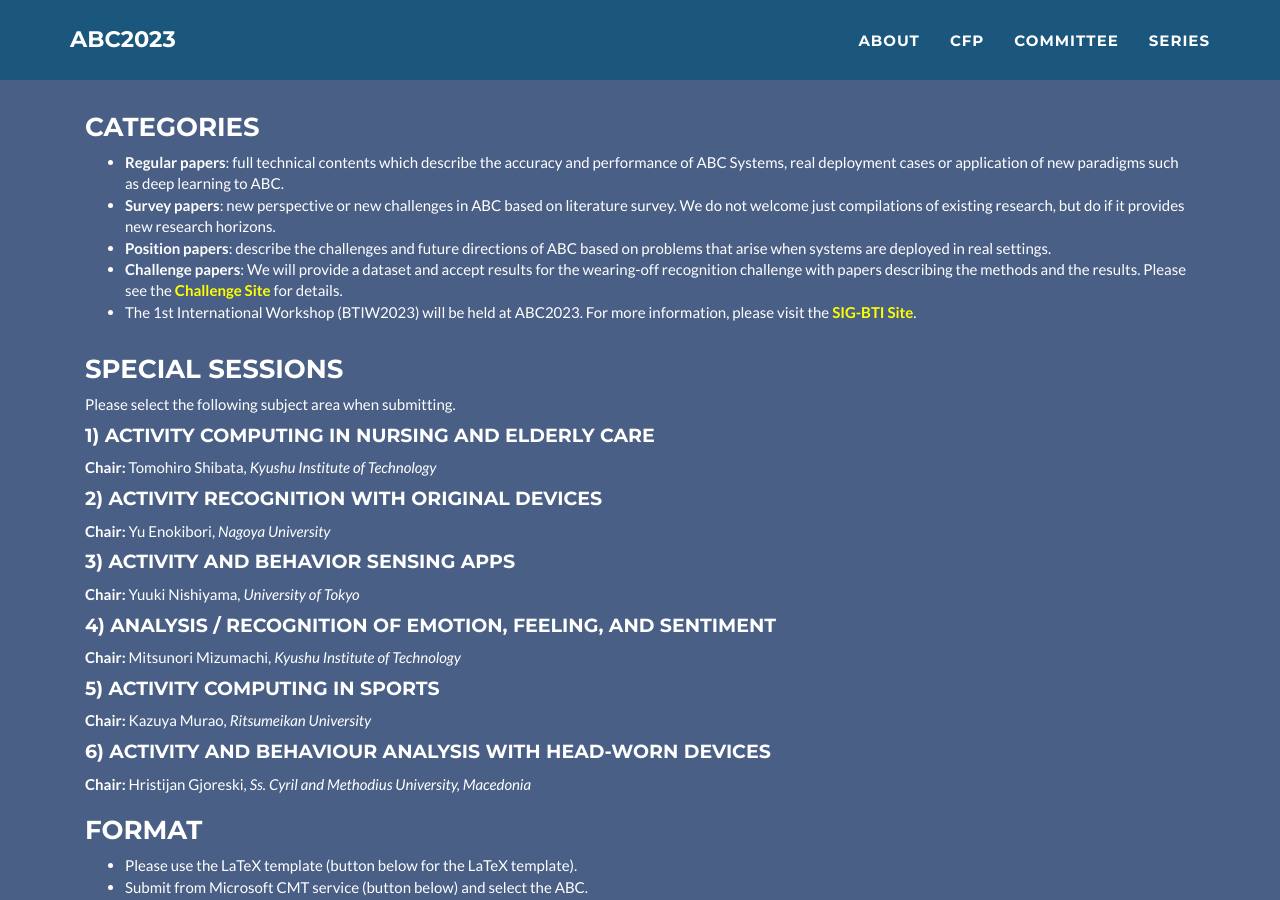
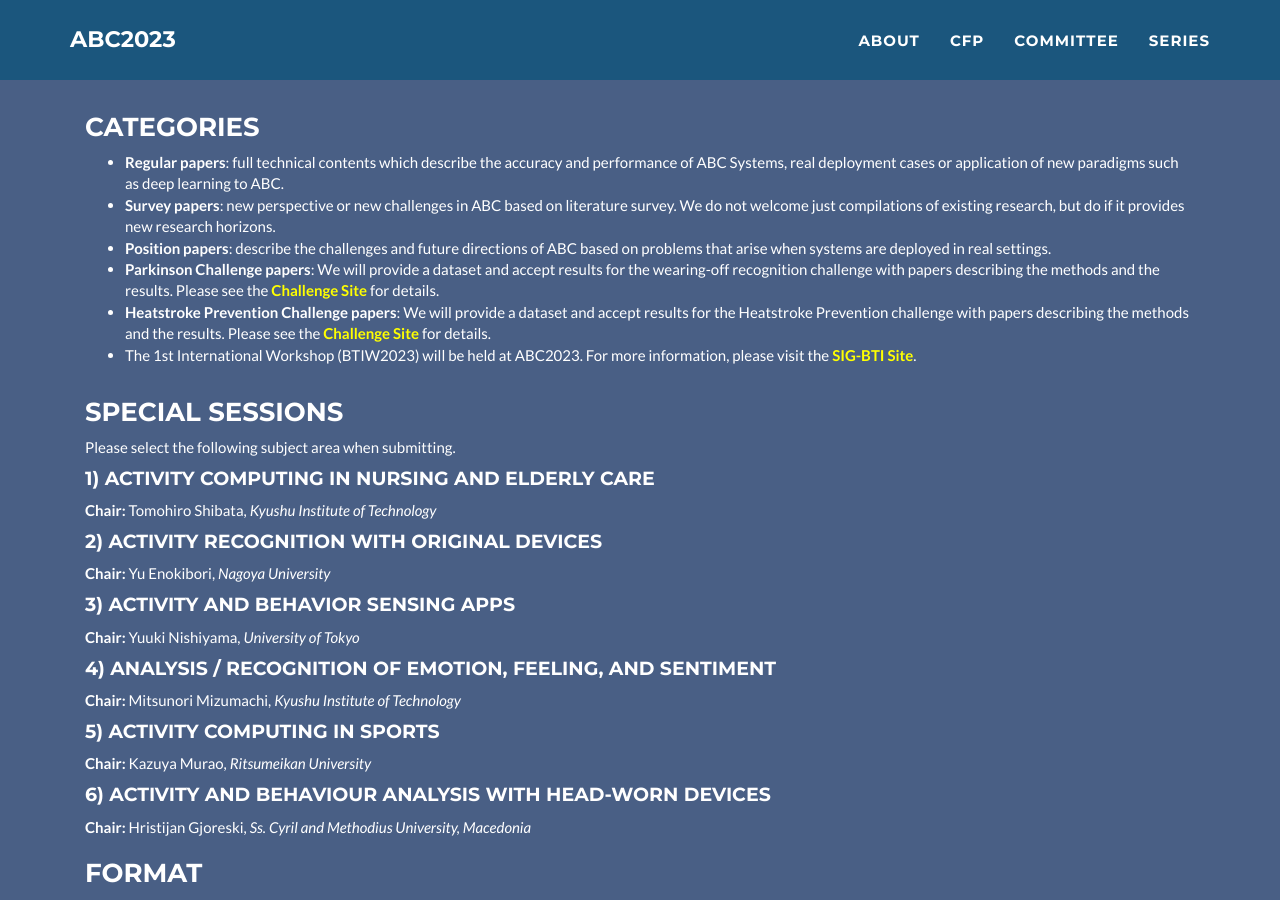
Before and after one commit to abc-research/abc-research.github.io, a Jekyll site: the page built from index.html, in a window 1280 px wide and 900 px high, scrolled down 2118 px. Built offline with Jekyll 4.4.1, drawn with Linux system fonts in a browser that asks for light colours.

Commit message:
Update _config.yml

```diff
--- a/_config.yml
+++ b/_config.yml
@@ -1,6 +1,6 @@
 # Site settings
 title: ABC2023
-email: abc2022@sozolab.jp
+email: abc2023@sozolab.jp
 url: https://abc-research.github.io
 description: "International Conference on Activity and Behavior Computing (ABC), which includes Human Activity Recognition with mobile / environmental sensors in ubiquitous / pervasive domains and with cameras in vision domains, and Human Behavior Analysis for long-term health care, rehabilitation, emotion recognition, human interaction, and so on."
 keywords: "activity recognition, behavior analysis, international conference, activity and behavior computing"
@@ -525,7 +525,8 @@ cfp:
     - item: "<b>Regular papers</b>: full technical contents which describe the accuracy and performance of ABC Systems, real deployment cases or application of new paradigms such as deep learning to ABC. "
     - item: "<b>Survey papers</b>: new perspective or new challenges in ABC based on literature survey. We do not welcome just compilations of existing research, but do if it provides new research horizons."
     - item: "<b>Position papers</b>: describe the challenges and future directions of ABC based on  problems that arise when systems are deployed in real settings."
-    - item: "<b>Challenge papers</b>: We will provide a dataset and accept results for the wearing-off recognition challenge with papers describing the methods and the results. Please see the <a href='https://abc-research.github.io/challenge2023'><b style='color:yellow';>Challenge Site</b></a> for details."
+    - item: "<b>Parkinson Challenge papers</b>: We will provide a dataset and accept results for the wearing-off recognition challenge with papers describing the methods and the results. Please see the <a href='https://abc-research.github.io/challenge2023'><b style='color:yellow';>Challenge Site</b></a> for details."
+    - item: "<b>Heatstroke Prevention Challenge papers</b>: We will provide a dataset and accept results for the Heatstroke Prevention challenge with papers describing the methods and the results. Please see the <a href='https://sites.google.com/view/heatstroke-challenge'><b style='color:yellow';>Challenge Site</b></a> for details."
     - item: "The 1st International Workshop (BTIW2023) will be held at ABC2023. For more information, please visit the <a href='http://www.sig-bti.jp/event/btiw.html'><b style='color:yellow';>SIG-BTI Site</b></a>."
   specials:
     - title: "1) Activity Computing in Nursing and Elderly Care"
```
